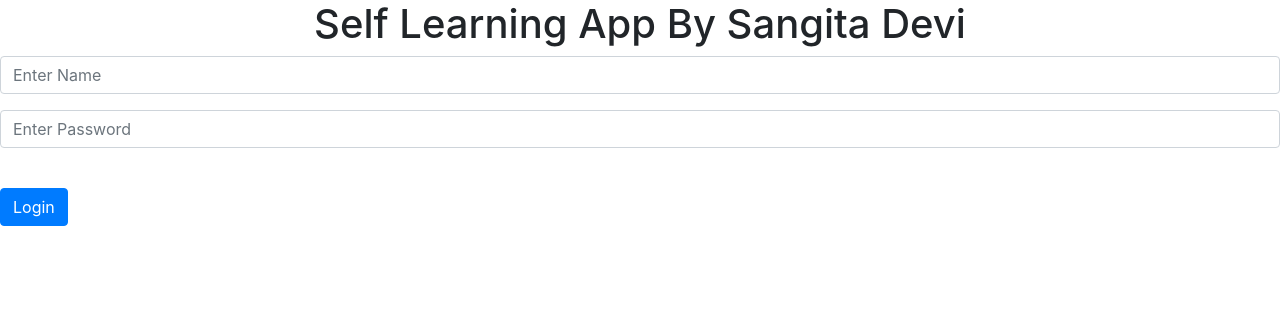
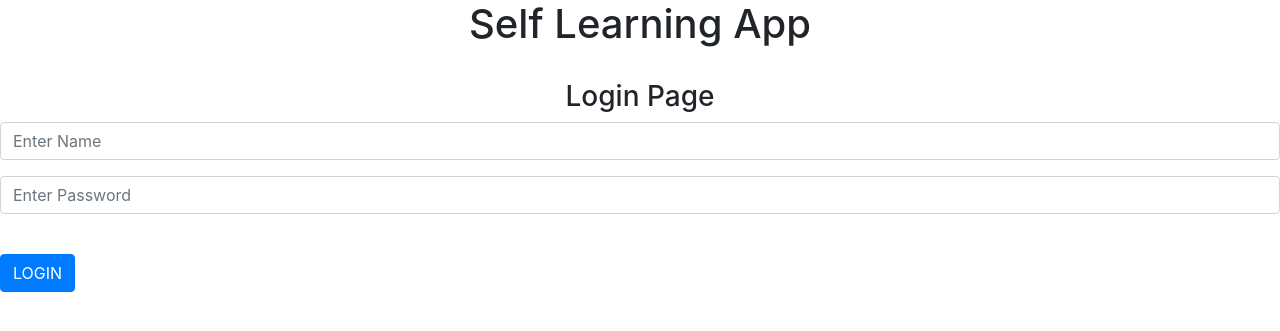
Before and after one commit to Vinodkannojiya/MCQ-APPLICATION, a Flask app: page /login in a window 1280 px wide. Shown: the part 56-387 px from the top of the page. Run offline with Flask 2, Linux system fonts and the light colour scheme; some libraries are stand-ins or nearby versions.

Commit message:
Update: Modified html files

```diff
--- a/main.py
+++ b/main.py
@@ -173,4 +173,4 @@ def question_response():
 
 
 if __name__ == "__main__":
-    app.run(port=5005,debug=True)
+    app.run(port=5000,debug=True)
--- a/templates/login.html
+++ b/templates/login.html
@@ -36,7 +36,8 @@
     </div>
     {% endif %} {% endfor %} {% endif %} {% endwith %}
 <form method="POST">
-  <h1 align="center">Self Learning App By Sangita Devi</h1>
+  <h1 align="center">Self Learning App </h1></br>
+  <h3 align="center">Login Page </h3>
 
   <div class="form-group">
     <input class="form-control" id="username" name="username" placeholder="Enter Name"/>
@@ -45,7 +46,7 @@
     <input type="password" class="form-control" id="password" name="password" placeholder="Enter Password"/>
   </div>
   <br />
-  <button type="submit" class="btn btn-primary" >Login</button>
+  <button type="submit" class="btn btn-primary" >LOGIN</button>
 </form>
 </body>
 </html>
```
Also changed, not shown: templates/sign_up.html (+4 -3 lines).
